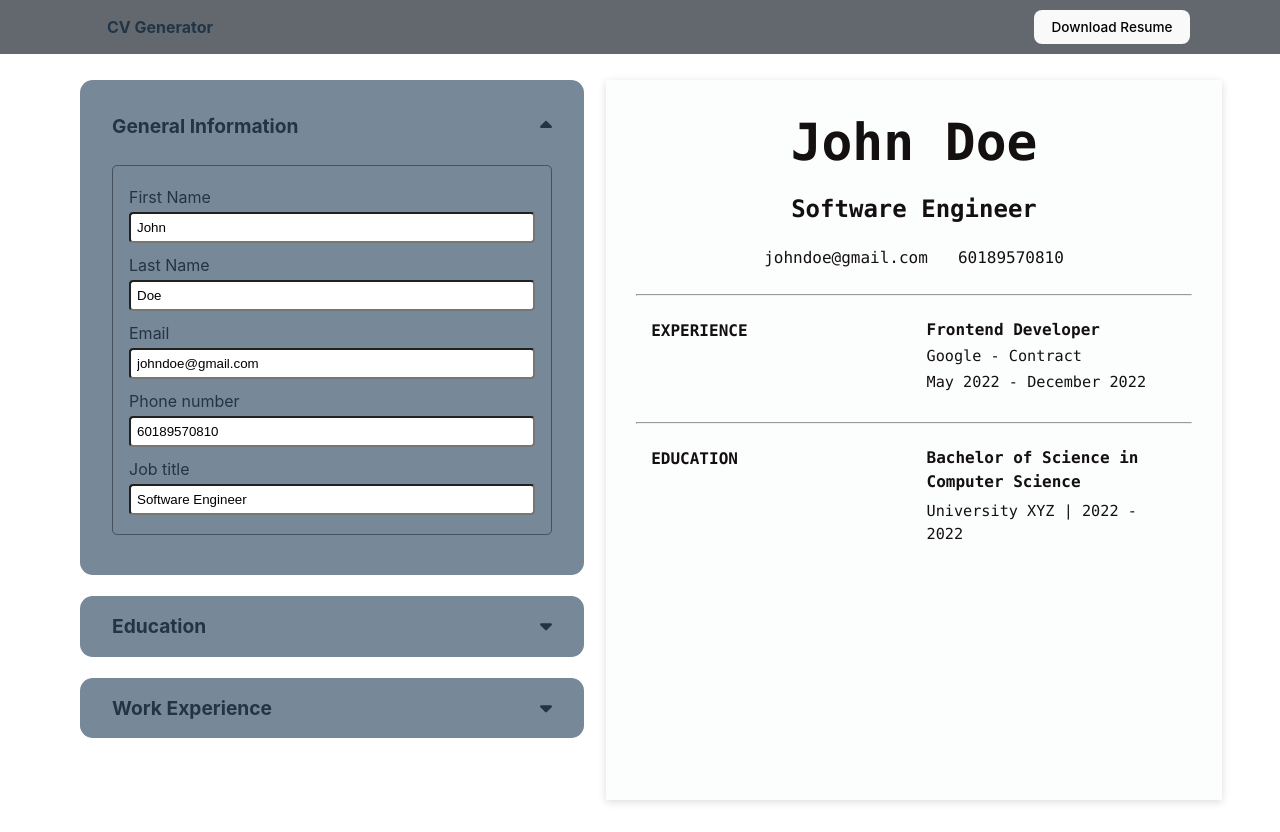
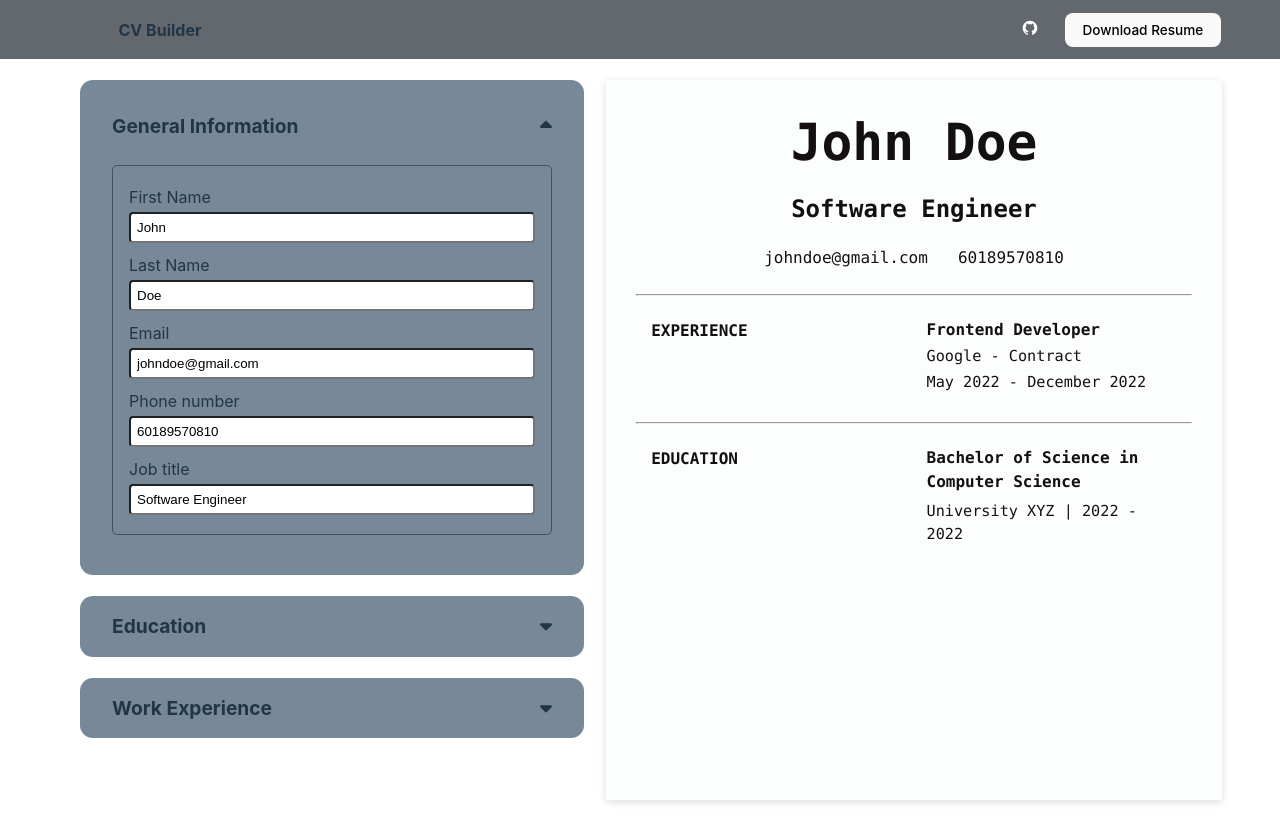
Before and after one commit to nabelk/cv-application, a React (Vite) app: page / in a window 1280 px wide. Built offline with nearby package versions, Linux system fonts and the light colour scheme.

Commit message:
refactor: finalize structure of header component

```diff
--- a/src/components/header.jsx
+++ b/src/components/header.jsx
@@ -1,10 +1,25 @@
 import { PdfDownload } from './pdf-download';
+import { FontAwesomeIcon } from '@fortawesome/react-fontawesome';
+import { faBars } from '@fortawesome/free-solid-svg-icons';
+import { ReactSVG } from 'react-svg';
 
-export function Header() {
+export function Header({ togglesideBar }) {
     return (
         <header>
-            <h4 style={{ margin: 0 }}>CV Generator</h4>
-            <PdfDownload></PdfDownload>
+            <div>
+                <button onClick={togglesideBar}>
+                    <FontAwesomeIcon icon={faBars} />
+                </button>
+                <h4 style={{ margin: 0, whiteSpace: 'nowrap' }}>CV Builder</h4>
+            </div>
+            <div>
+                <a href='https://github.com/nabelk'>
+                    <button title='Check my github profile'>
+                        <ReactSVG src='../../public/github-logo.svg'></ReactSVG>
+                    </button>
+                </a>
+                <PdfDownload></PdfDownload>
+            </div>
         </header>
     );
 }
```
